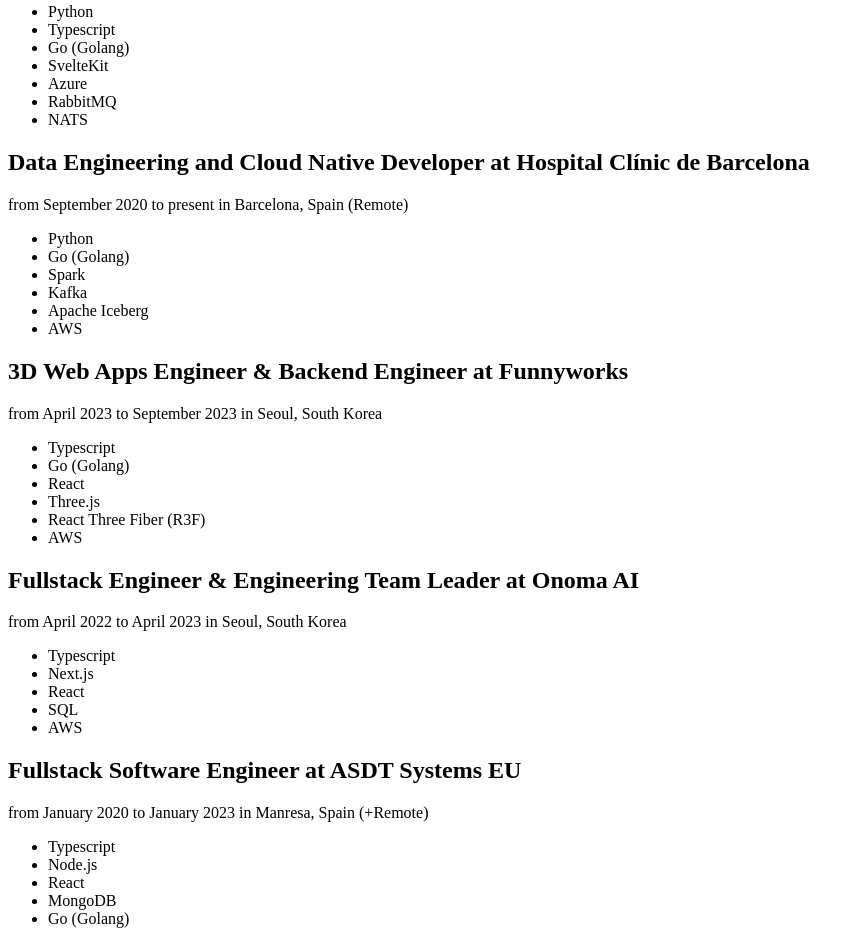
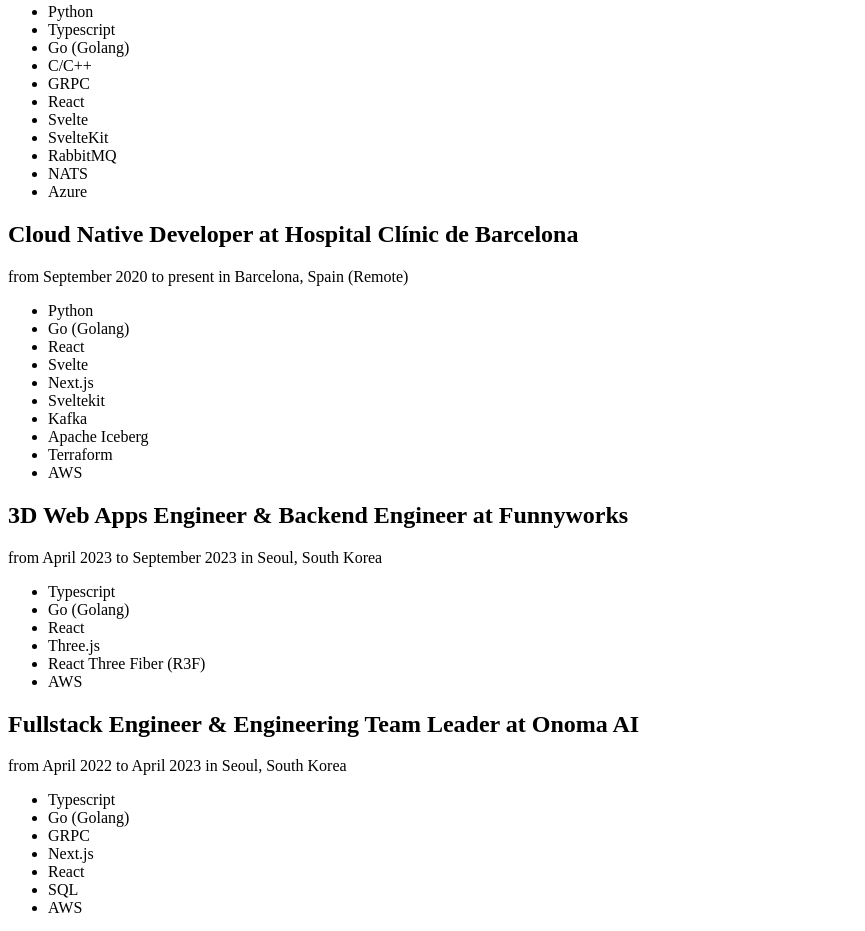
Before and after one commit to hrh858/resume, a website built with Vite: page docs/index.html in a window 1280 px wide. Shown: the part 1309-2240 px from the top of the page, without its empty margins (0-865 px from the left). Built offline with nearby package versions, Linux system fonts and the light colour scheme.

Commit message:
Added some other relevant tools and technologies to some work experience entries

```diff
--- a/docs/index.html
+++ b/docs/index.html
@@ -174,22 +174,30 @@
               <li>Python</li>
               <li>Typescript</li>
               <li>Go (Golang)</li>
+              <li>C/C++</li>
+              <li>GRPC</li>
+              <li>React</li>
+              <li>Svelte</li>
               <li>SvelteKit</li>
-              <li>Azure</li>
               <li>RabbitMQ</li>
               <li>NATS</li>
+              <li>Azure</li>
             </ul>
         </div>
         <div id="work-experience-clinic" class="mb-6">
-            <h1 class="entry-title">Data Engineering and Cloud Native Developer at Hospital Clínic de
+            <h1 class="entry-title">Cloud Native Developer at Hospital Clínic de
                 Barcelona</h1>
             <p class="entry-meta">from September 2020 to present in Barcelona, Spain (Remote)</p>
             <ul class="tech-stack">
               <li>Python</li>
               <li>Go (Golang)</li>
-              <li>Spark</li>
+              <li>React</li>
+              <li>Svelte</li>
+              <li>Next.js</li>
+              <li>Sveltekit</li>
               <li>Kafka</li>
               <li>Apache Iceberg</li>
+              <li>Terraform</li>
               <li>AWS</li>
             </ul>
         </div>
@@ -211,6 +219,8 @@
             <p class="entry-meta">from April 2022 to April 2023 in Seoul, South Korea</p>
             <ul class="tech-stack">
               <li>Typescript</li>
+              <li>Go (Golang)</li>
+              <li>GRPC</li>
               <li>Next.js</li>
               <li>React</li>
               <li>SQL</li>
```
Also changed, not shown: index.html (+12 -3 lines).
